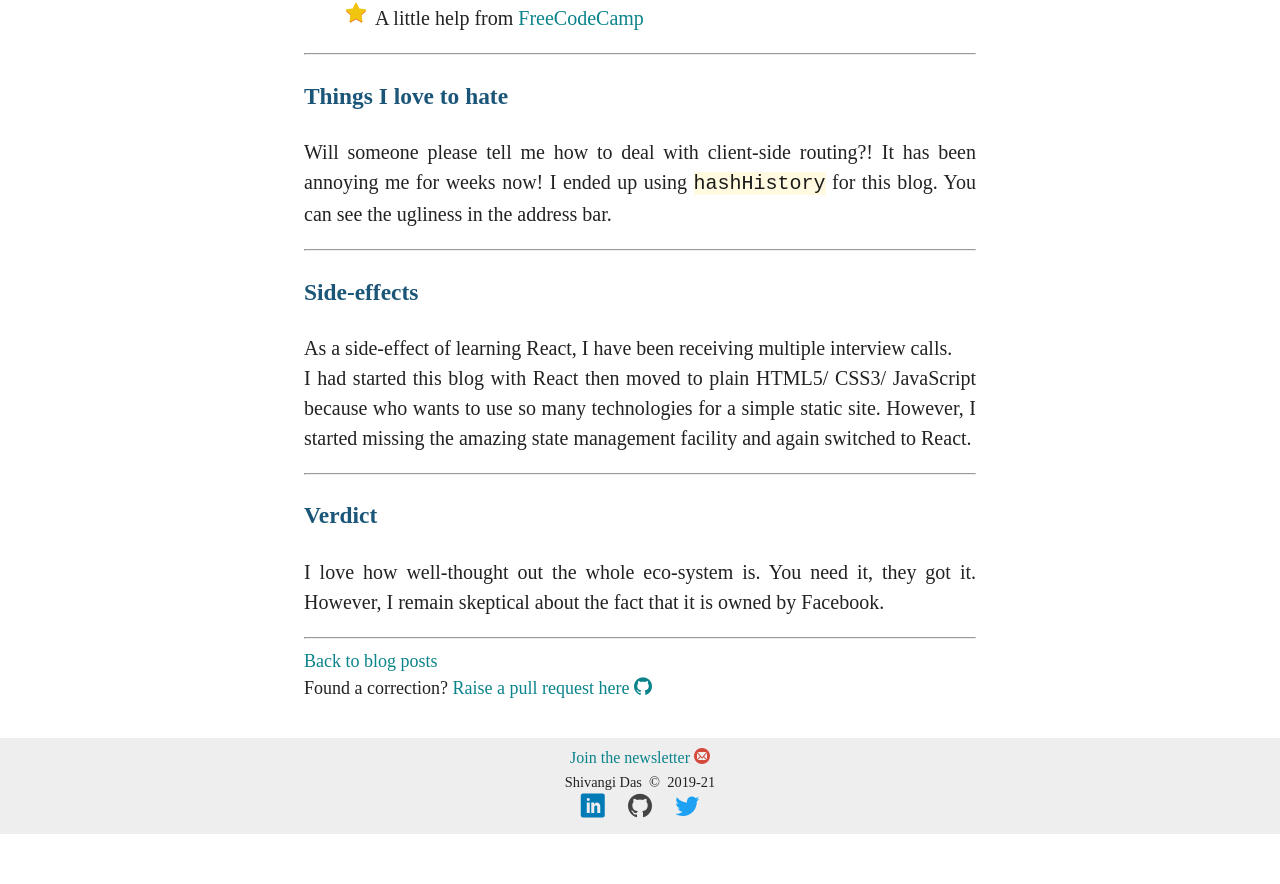
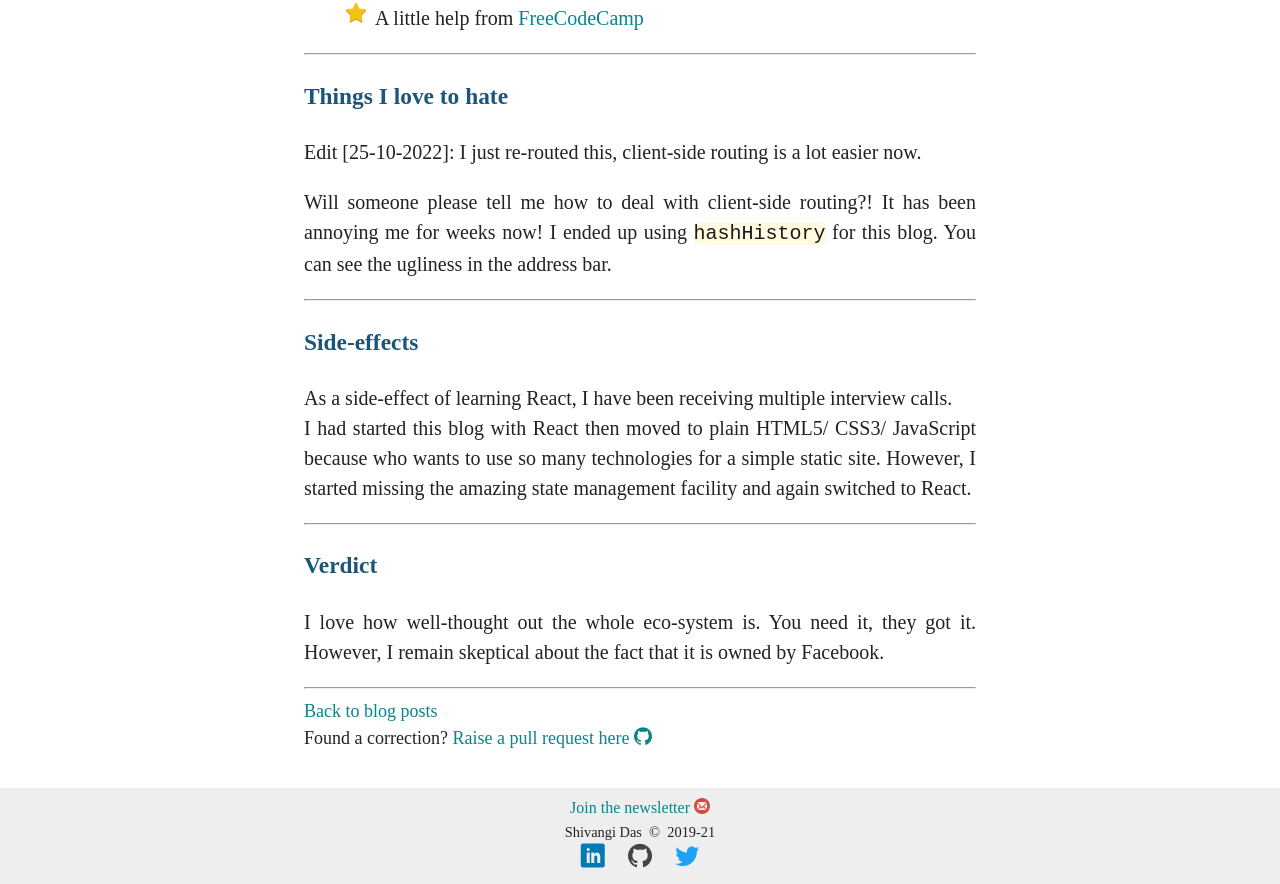
Before and after one commit to shivangidas/blog, a React (Create React App) app: page /ReactAndMe in a window 1280 px wide. Shown: the part 850-1734 px from the top of the page. Before the commit the page ends 1684 px from the top, so only its background shows below. Built offline with nearby package versions, Linux system fonts and the light colour scheme.

Commit message:
add edit

```diff
--- a/src/posts/ReactAndMe.js
+++ b/src/posts/ReactAndMe.js
@@ -89,6 +89,7 @@ class Post extends Component {
           </ul>
           <hr />
           <h3>Things I love to hate</h3>
+          <p>Edit [25-10-2022]: I just re-routed this, client-side routing is a lot easier now.</p>
           <p>
             Will someone please tell me how to deal with client-side routing?!
             It has been annoying me for weeks now! I ended up using{" "}
```
